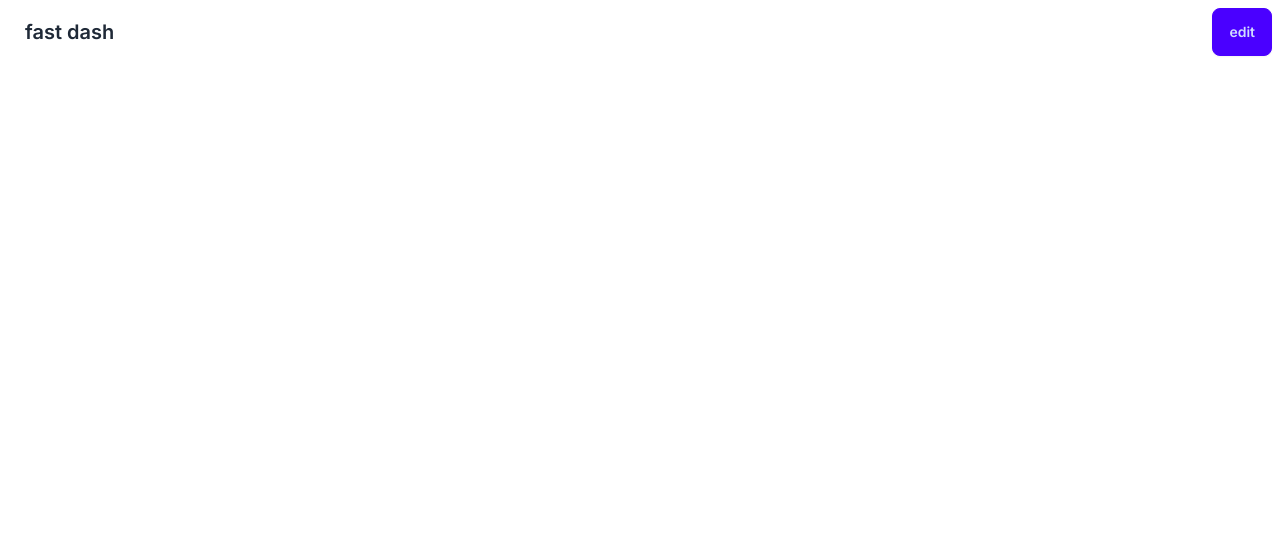
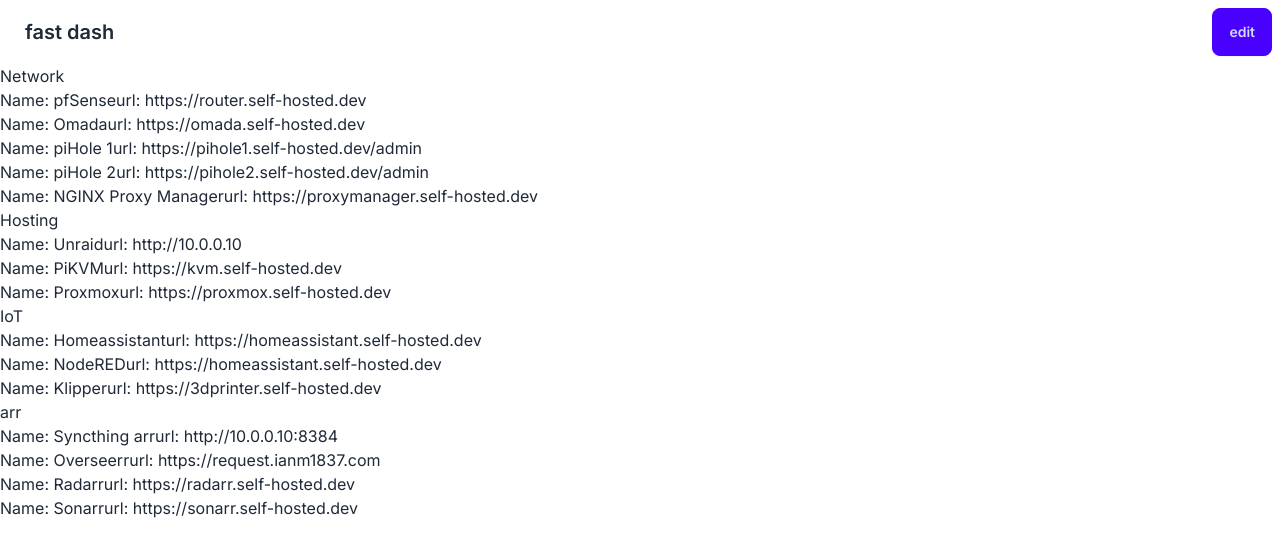
Before and after one commit to ianm1837/fast-dash, a Next.js app: page / in a window 1280 px wide. Shown: the top 554 px of the page. Built offline with nearby package versions, Linux system fonts and the light colour scheme.

Commit message:
print services to dashboard; no styling

```diff
--- a/app/hooks/queries/configData.js
+++ b/app/hooks/queries/configData.js
@@ -5,7 +5,6 @@
   const data = await res.json()
   console.log("data: ", data)
   return data
-
 }
 
 export async function setConfigData(data){
--- a/app/page.js
+++ b/app/page.js
@@ -1,6 +1,12 @@
+import CardList from '@/components/CardList'
+
 export default function Home() {
+
   return (
-    <main className="flex min-h-full flex-col items-center justify-between p-24">
+    <main className=" ">
+      <CardList>
+
+      </CardList>
 
     </main>
   );
--- /dev/null
+++ b/components/CardList.jsx
@@ -0,0 +1,31 @@
+import { getConfigData } from "@/app/hooks/queries/configData"
+
+export default async function CardList(){
+
+  const configData = await getConfigData()
+  console.log('typeof configData: ', typeof(configData))
+
+  return(
+    <div>
+      {configData.services.map((service, index) => {
+        return(
+          <div>
+            <h1>
+              {service.name}
+            </h1>
+            <div>
+              {service.items.map((item, index) => {
+                return (
+                  <div>
+                    Name: {item.name}
+                    url: {item.url}
+                  </div>
+                )
+              })}
+            </div>
+          </div>
+        )
+      })}
+    </div>
+  )
+}
```
